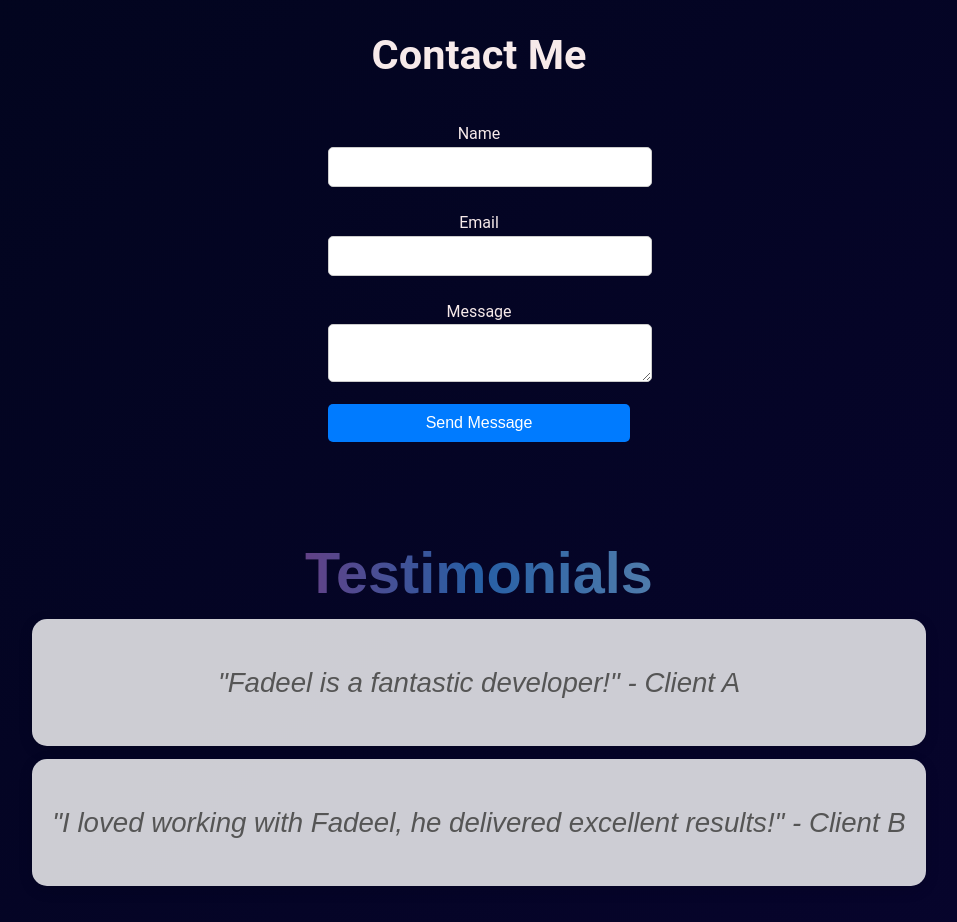
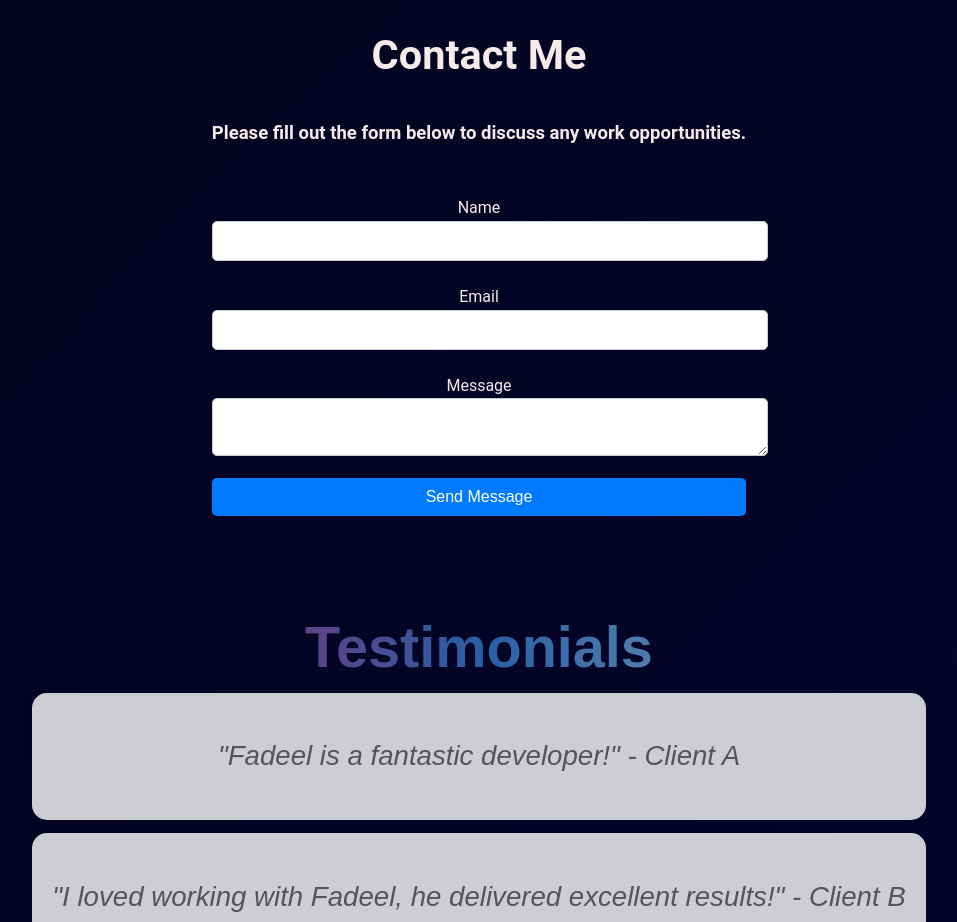
Before and after one commit to Aderibigbe-Ayantayo/fadeelPortfolio, a React (Create React App) app: page /#/ in a window 1280 px wide. Shown: the part 2180-3102 px from the top of the page, without its empty margins (161-1118 px from the left). Built offline with nearby package versions, Linux system fonts and the light colour scheme; the HTML template or start-up script is replaced by a standard one.

Commit message:
contact me changes

```diff
--- a/src/Components/Contact.js
+++ b/src/Components/Contact.js
@@ -64,6 +64,7 @@ const Contact = () => {
     return (
         <div className="contact">
             <h2>Contact Me</h2>
+            <h6>Please fill out the form below to discuss any work opportunities.</h6>
             {isSubmitted ? (
                 <p>Thank you! Your message has been sent successfully.</p>
             ) : (
```
